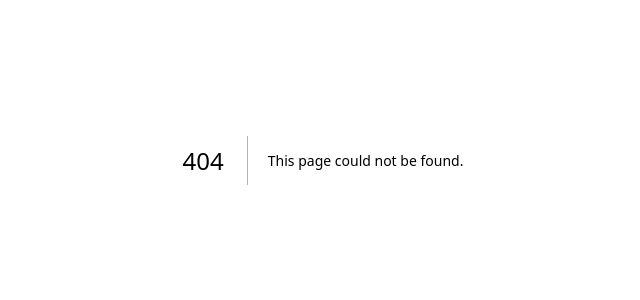
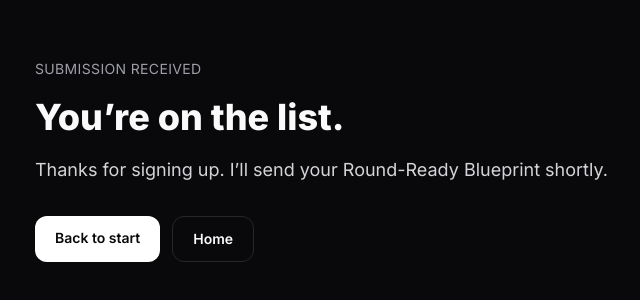
Before and after one commit to Peteyurr/my-next-app, a Next.js app: page /start/thanks in a window 1280 px wide. Before the commit this address had no page. Shown: the part 240-540 px from the top of the page, without its empty margins (317-957 px from the left). Built offline with nearby package versions, Linux system fonts and the light colour scheme.

Commit message:
fix: stabilize /start submit and redirect to /thanks

```diff
--- a/app/api/start-form/route.ts
+++ b/app/api/start-form/route.ts
@@ -1,15 +1,21 @@
 // app/api/start-form/route.ts
 import { NextResponse } from "next/server";
 
-const FORMSPREE_ENDPOINT = "https://formspree.io/f/mpqwyyaz";
-
 export async function POST(req: Request) {
   try {
+    const endpoint = process.env.FORMSPREE_ENDPOINT;
+    if (!endpoint) {
+      return NextResponse.json(
+        { ok: false, error: "FORMSPREE_ENDPOINT is not set" },
+        { status: 500 }
+      );
+    }
+
     // Only handle form posts from your site
     const formData = await req.formData();
 
     // Forward to Formspree server-side (avoids Safari/private/CORS/adblock weirdness)
-    const res = await fetch(FORMSPREE_ENDPOINT, {
+    const res = await fetch(endpoint, {
       method: "POST",
       body: formData,
       headers: { Accept: "application/json" },
@@ -29,14 +35,14 @@ export async function POST(req: Request) {
     // redirect target so client-side code can navigate. For plain HTML
     // form submissions, return a 303 redirect so the browser follows it.
     const accept = req.headers.get("accept") || "";
-const redirectPath = "/thanks";
+    const redirectPath = "/thanks";
 
     if (accept.includes("application/json")) {
       return NextResponse.json({ ok: true, redirect: redirectPath });
     }
 
     // 303 forces a GET (prevents POST -> 405 on the target)
-    return NextResponse.redirect(new URL(redirectPath, req.url), 303);
+    return Response.redirect(new URL(redirectPath, req.url), 303);
   } catch (err: any) {
     return NextResponse.json(
       { ok: false, error: String(err) },
--- a/app/start/page.tsx
+++ b/app/start/page.tsx
@@ -1,47 +1,9 @@
 "use client";
-
-import { useState } from "react";
-import { useRouter } from "next/navigation";
 
 // Static preference is fine even though this is client-side
 export const dynamic = "force-static";
 
 export default function StartPage() {
-  const router = useRouter();
-  const [submitting, setSubmitting] = useState(false);
-  const [error, setError] = useState<string | null>(null);
-
-  async function handleSubmit(e: React.FormEvent<HTMLFormElement>) {
-    e.preventDefault();
-    setError(null);
-    setSubmitting(true);
-
-    const formData = new FormData(e.currentTarget);
-
-    try {
-      const res = await fetch("/api/start-form", {
-        method: "POST",
-        body: formData,
-        headers: {
-          Accept: "application/json",
-        },
-      });
-
-      if (!res.ok) {
-        const text = await res.text().catch(() => null);
-        throw new Error(text || "Submission failed");
-      }
-
-      const data = await res.json();
-
-      // SINGLE SOURCE OF TRUTH
-      router.push(data.redirect ?? "/thanks");
-    } catch (err: any) {
-      setError(err?.message || "Something went wrong");
-      setSubmitting(false);
-    }
-  }
-
   return (
     <main className="min-h-screen bg-zinc-950 text-zinc-50 px-6 py-16 flex items-center">
       <div className="mx-auto w-full max-w-xl">
@@ -51,13 +13,15 @@ export default function StartPage() {
 
         <p className="mt-4 text-lg text-zinc-300">
           Strength and conditioning that transfers to rounds.
+          Janurary Launch Access - Free through Jan. 31st!
         </p>
 
         <p className="mt-3 text-sm text-zinc-400 max-w-xl">
-          Short rules and session plans that protect your skill work and keep strength useful when the rounds start.
+          Short rules and session plans that protect your skill work and keep strength useful when the rounds start. This program will be $49 starting Feb 1.
+January access is free while I onboard founding athletes and gather feedback.
         </p>
 
-        <form onSubmit={handleSubmit} className="mt-6 space-y-4">
+        <form action="/api/start-form" method="POST" className="mt-6 space-y-4">
           <div>
             <label htmlFor="name" className="block text-sm text-zinc-400">
               Name
@@ -92,20 +56,15 @@ export default function StartPage() {
 
           <button
             type="submit"
-            disabled={submitting}
-            className="mt-4 w-full rounded-2xl bg-white py-3 text-base font-medium text-zinc-950 hover:bg-zinc-200 shadow-sm disabled:opacity-60"
+            className="mt-4 w-full rounded-2xl bg-white py-3 text-base font-medium text-zinc-950 hover:bg-zinc-200 shadow-sm"
           >
-            {submitting ? "Sending…" : "Send me the blueprint"}
+            Send me the blueprint
           </button>
         </form>
 
-        {error ? (
-          <p className="mt-4 text-sm text-red-400">{error}</p>
-        ) : (
-          <p className="mt-4 text-xs text-zinc-500">
-            No spam. One follow-up message only.
-          </p>
-        )}
+        <p className="mt-4 text-xs text-zinc-500">
+          No spam. One follow-up message only.
+        </p>
       </div>
     </main>
   );
--- /dev/null
+++ b/app/start/thanks/page.tsx
@@ -0,0 +1,40 @@
+"use client";
+
+import Link from "next/link";
+
+export const dynamic = "force-static";
+
+export default function StartThanksPage() {
+  return (
+    <main className="min-h-screen bg-zinc-950 text-zinc-50 px-6 py-16 flex items-center">
+      <div className="mx-auto w-full max-w-xl">
+        <p className="text-sm uppercase tracking-wide text-zinc-400">
+          Submission received
+        </p>
+
+        <h1 className="mt-4 text-3xl md:text-4xl font-extrabold leading-tight">
+          You’re on the list.
+        </h1>
+
+        <p className="mt-4 text-lg text-zinc-300">
+          Thanks for signing up. I’ll send your Round-Ready Blueprint shortly.
+        </p>
+
+        <div className="mt-8 flex flex-wrap gap-3">
+          <Link
+            href="/start"
+            className="rounded-xl bg-white px-5 py-3 text-sm font-semibold text-zinc-950 hover:bg-zinc-200"
+          >
+            Back to start
+          </Link>
+          <Link
+            href="/"
+            className="rounded-xl border border-zinc-800 px-5 py-3 text-sm font-semibold text-zinc-50"
+          >
+            Home
+          </Link>
+        </div>
+      </div>
+    </main>
+  );
+}
--- a/app/start/thanks/route.ts
+++ /dev/null
@@ -1,9 +0,0 @@
-import { NextResponse } from "next/server";
-
-export async function GET(req: Request) {
-  return NextResponse.redirect(new URL("/thanks", req.url), 308);
-}
-
-export async function POST(req: Request) {
-  return NextResponse.redirect(new URL("/thanks", req.url), 308);
-}
--- /dev/null
+++ b/app/task/page.tsx
@@ -0,0 +1 @@
+export { default } from "../start/page";
--- a/app/thanks/page.tsx
+++ b/app/thanks/page.tsx
@@ -60,7 +60,7 @@ export default function ThanksPage() {
         <div className="mt-10 rounded-2xl border border-zinc-800 bg-zinc-900/30 p-6">
           <h2 className="text-lg font-semibold">Want help implementing it?</h2>
           <p className="mt-2 text-sm text-zinc-300">
-            Reply “ROUND-READY” with your sport (MMA/boxing/BJJ/wrestling) and I’ll tell you the
+            DM me “ROUND-READY” with your sport (MMA/Muay Thai/BJJ/wrestling) and I’ll tell you the
             fastest way to apply this to your week.
           </p>
         </div>
--- a/package.json
+++ b/package.json
@@ -21,6 +21,6 @@
     "eslint": "^9",
     "eslint-config-next": "16.1.1",
     "tailwindcss": "^4",
-    "typescript": "^5"
+    "typescript": "5.9.3"
   }
 }
```
Also changed, not shown: 2 other files (tests, documents, lock files or other folders).
